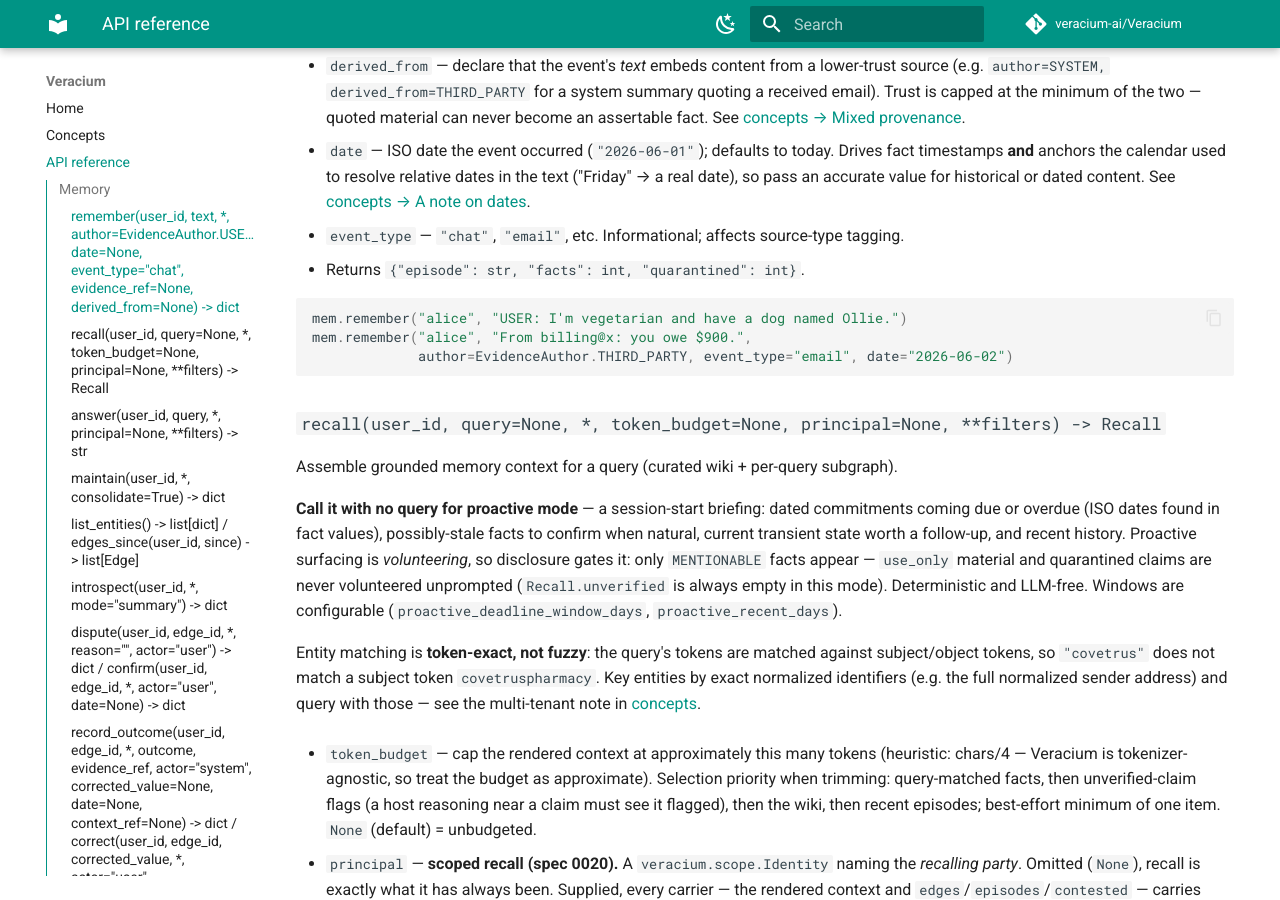
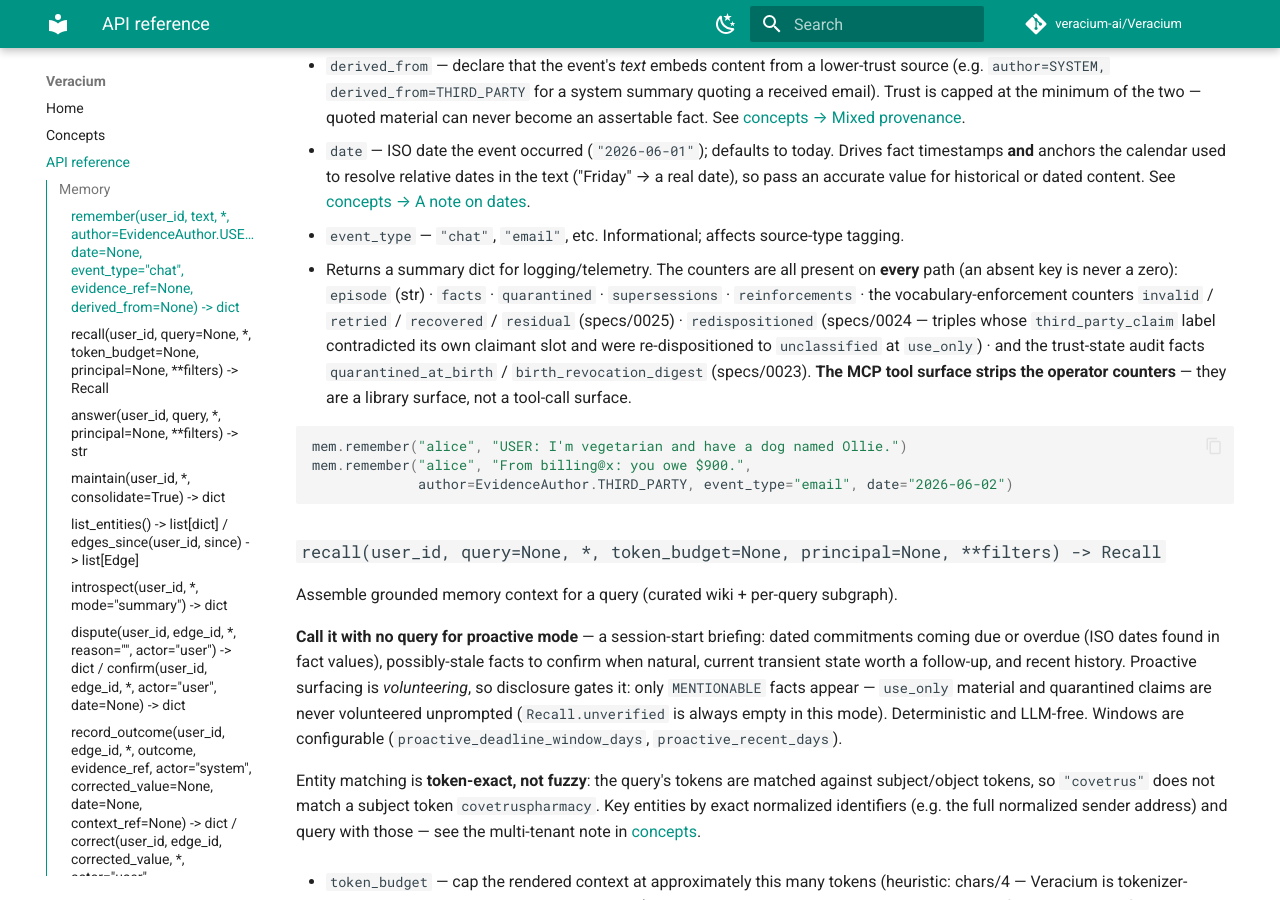
Before and after one commit to veracium-ai/Veracium, an MkDocs documentation site: the page built from docs/api.md, in a window 1280 px wide and 900 px high, scrolled down 829 px. Built offline with MkDocs 1.6.1 and Material for MkDocs 9.7.7, drawn with Linux system fonts in a browser that asks for light colours; comment, search, counter and statistics services are not loaded.

Commit message:
release 0.15.0
0024 (authorship before structural quarantine) SHIPS, as amended by A1
and accepted at external round 24 — the mechanism that was implemented,
measured and deliberately HELD from 0.14.0 when the paired measurement
showed its original disposition made four genuine relays assertable for
every one record it correctly restored.

What users get: an extractor-emitted third_party_claim whose canonical
subject is exactly the user is re-dispositioned rather than
quarantined — relation to the reserved non-functional unclassified, the
original preserved in Edge.original_relation, and disclosure set to
uniform USE_ONLY: the record may inform answers and is never asserted
as fact. Every accepted floor still applies after; a standing-revoked
source's records land QUARANTINED regardless. The redispositioned
counter goes live on its carriers. Stores that never see
third_party_claim are byte-identical.

Measured on the frozen 48-probe paired instrument and independently
recomputed by dev from the shipped records: no probe anywhere moves
quarantined -> assertable, and the relay floor returns to its pre-fix
14/16 (the held mechanism had degraded it to 10/16). It is NOT 16/16 —
the remaining two are the pre-existing B02/B07 concrete-relation
laundering that specs/0026 owns.

Also: docs/api.md's ingest return shape was three keys and is now
generated from the code (twelve, counters present on every path) —
stale since 0.14.0 added the vocabulary counters, and this release
makes redispositioned meaningfully non-zero for the first time.

This commit retitles the changelog section and bumps pyproject.toml,
CITATION.cff (version + date), and both server.json fields.

BENCH (checklist step 1): no regressions, no soft flags — the quiet
re-measure is FASTER than 0.14.0 on every timing axis (remember 14.827
-> 12.732ms p50, record_outcome 14.748 -> 12.869); zero budget
overruns, zero trust-canary failures; eval 5/5 with zero injection
asserts; robustness clean on the 20k sample. The first (contended)
engine reading and the reason it was discarded are recorded at 436e8df.

Suite at this commit: 1820 passed, 8 skipped, 35 warnings in 217.23s (0:03:37)

Spec-Exception: docs-only
Spec-Exception-Reason: release metadata (changelog title, version carriers, api doc currency); no src/ change
Co-Authored-By: Claude Fable 5 <noreply@anthropic.com>
Claude-Session: https://claude.ai/code/session_0169gjgyk4RwXWqzqeipteYp

````diff
--- a/docs/api.md
+++ b/docs/api.md
@@ -41,7 +41,17 @@ claims.
   text ("Friday" → a real date), so pass an accurate value for historical or dated
   content. See [concepts → A note on dates](concepts.md#a-note-on-dates).
 - `event_type` — `"chat"`, `"email"`, etc. Informational; affects source-type tagging.
-- Returns `{"episode": str, "facts": int, "quarantined": int}`.
+- Returns a summary dict for logging/telemetry. The counters are all
+  present on **every** path (an absent key is never a zero):
+  `episode` (str) · `facts` · `quarantined` · `supersessions` ·
+  `reinforcements` · the vocabulary-enforcement counters `invalid` /
+  `retried` / `recovered` / `residual` (specs/0025) ·
+  `redispositioned` (specs/0024 — triples whose `third_party_claim`
+  label contradicted its own claimant slot and were re-dispositioned to
+  `unclassified` at `use_only`) · and the trust-state audit facts
+  `quarantined_at_birth` / `birth_revocation_digest` (specs/0023).
+  **The MCP tool surface strips the operator counters** — they are a
+  library surface, not a tool-call surface.
 
 ```python
 mem.remember("alice", "USER: I'm vegetarian and have a dog named Ollie.")
--- a/pyproject.toml
+++ b/pyproject.toml
@@ -4,7 +4,7 @@ build-backend = "hatchling.build"
 
 [project]
 name = "veracium"
-version = "0.14.0"
+version = "0.15.0"
 description = "Provenance-aware memory for AI agents."
 readme = "README.md"
 requires-python = ">=3.10"
--- a/server.json
+++ b/server.json
@@ -7,12 +7,12 @@
     "source": "github"
   },
   "websiteUrl": "https://docs.veracium.ai",
-  "version": "0.14.0",
+  "version": "0.15.0",
   "packages": [
     {
       "registryType": "pypi",
       "identifier": "veracium",
-      "version": "0.14.0",
+      "version": "0.15.0",
       "transport": {
         "type": "stdio"
       },
````
Also changed, not shown: CHANGELOG.md (+1 -1 lines), 1 other file.
